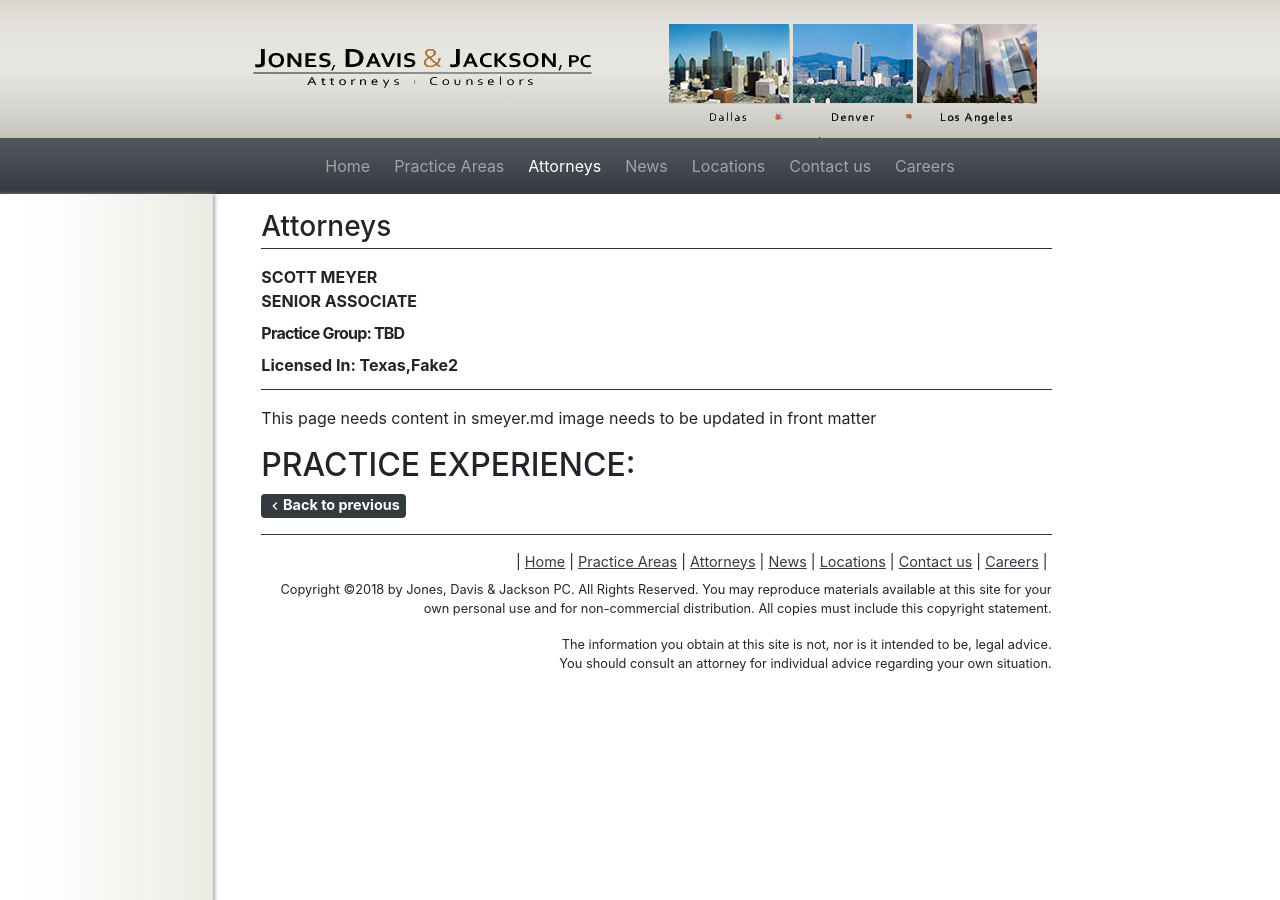
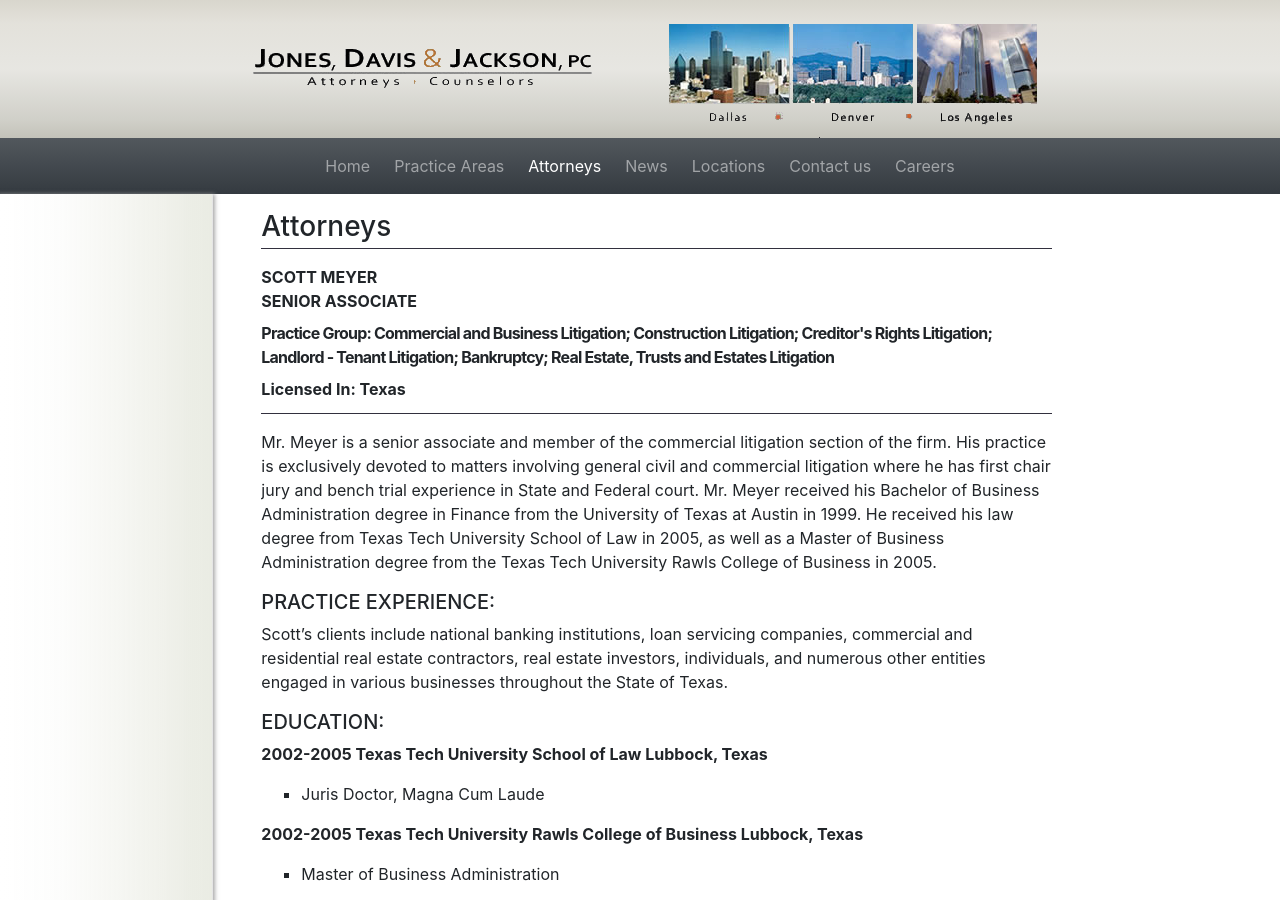
Before and after one commit to rendrap/JonesDaviscom, a Jekyll site: the page built from _attorneys/smeyer.md, in a window 1280 px wide and 900 px high. Built offline with Jekyll 4.4.1, drawn with Linux system fonts in a browser that asks for light colours; some of the changed text lies outside the part shown.

Commit message:
completed attorney section

```diff
--- a/_attorneys/smeyer.md
+++ b/_attorneys/smeyer.md
@@ -2,14 +2,36 @@
 key: smeyer
 name: Scott Meyer
 title: Senior Associate
-states: Texas,Fake2
+states: Texas
 tagline: Not used yet
-practiceAreas: TBD
+practiceAreas: Commercial and Business Litigation; Construction Litigation; Creditor's Rights Litigation; Landlord - Tenant Litigation; Bankruptcy; Real Estate, Trusts and Estates Litigation
 listImage: http://via.placeholder.com/100x100
-detailImage: photos/attorney7.jpg
+content-img:
 sortOrder: 50
 ---
-This page needs content in smeyer.md
-image needs to be updated in front matter
+Mr. Meyer is a senior associate and member of the commercial litigation section of the firm. His practice is exclusively devoted to matters involving general civil and commercial litigation where he has first chair jury and bench trial experience in State and Federal court. Mr. Meyer received his Bachelor of Business Administration degree in Finance from the University of Texas at Austin in 1999\. He received his law degree from Texas Tech University School of Law in 2005, as well as a Master of Business Administration degree from the Texas Tech University Rawls College of Business in 2005.
 
-## PRACTICE EXPERIENCE:
+##### PRACTICE EXPERIENCE:
+
+Scott's clients include national banking institutions, loan servicing companies, commercial and residential real estate contractors, real estate investors, individuals, and numerous other entities engaged in various businesses throughout the State of Texas.
+
+##### EDUCATION:
+
+**2002-2005 Texas Tech University School of Law Lubbock, Texas**
+* Juris Doctor, Magna Cum Laude
+
+**2002-2005 Texas Tech University Rawls College of Business Lubbock, Texas**
+* Master of Business Administration
+
+**1995-1999 The University of Texas at Austin, College of Business Administration Austin, Texas**
+* Bachelor of Business Administration, Finance
+
+##### BAR ADMISSIONS/MEMBERSHIPS:
+
+*   State Bar of Texas
+*   Admitted to practice before United States District Court for the Northern District of Texas
+*   Admitted to practice before United States Bankruptcy Court for the Northern District of Texas
+*   Admitted to practice before United States District Court for the Southern District of Texas
+*   Admitted to practice before United States Bankruptcy Court for the Southern District of Texas
+*   Member of Dallas Bar Association, Real Property Section
+*   Member of Dallas Association of Young Lawyers
--- a/_layouts/default.html
+++ b/_layouts/default.html
@@ -47,7 +47,7 @@
 
 
                 {% if page.content-img %}
-                <img class="float-right mt-2 pl-3" src={{ "assets/photos/" | relative_url }}{{ page.content-img}}>
+                <img class="float-right mt-2 pl-3" src={{ "assets/photos/" | relative_url }}{{ page.content-img}}  {% if page.name == 'Spring Rowell' %} height="263" width="212"{% endif %}>
                 {% endif %}
 
                 {% if page.states %}
```
Also changed, not shown: _attorneys/srowell.md (+15 -6 lines), attorneys.md (+1 -1 lines).
